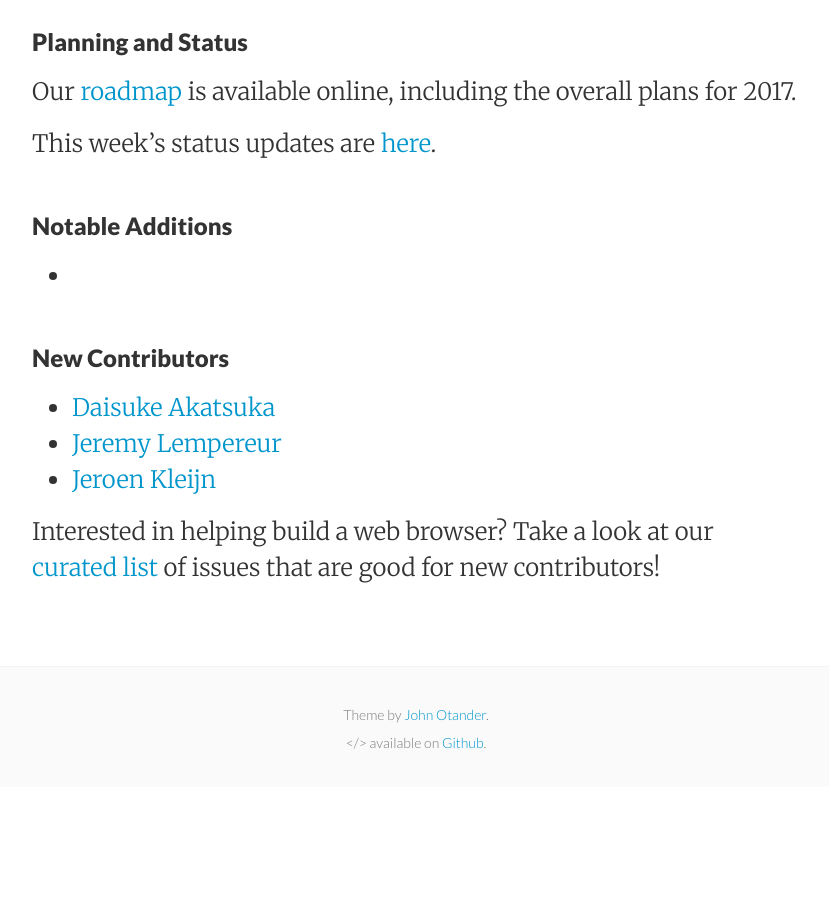
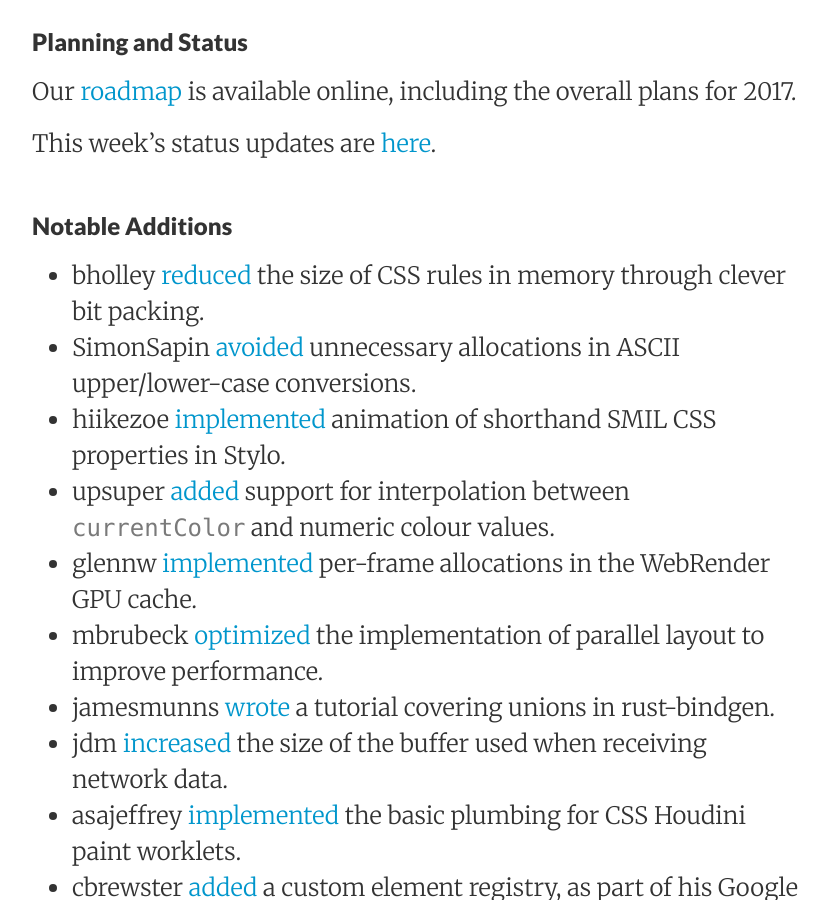
Before and after one commit to servo/blog.servo.org, a Jekyll site: the page built from _posts/2017-06-12-twis-104.md, in a window 1280 px wide and 900 px high, scrolled down 455 px. Shown: the whole window, without its empty margins (224-1053 px from the left). Built offline with Jekyll 4.4.1, drawn with Linux system fonts in a browser that asks for light colours; before the commit the page ends 1242 px from its top, so only the background shows below that; some of the changed text lies outside the part shown.

Commit message:
Notable things.

```diff
--- a/_posts/2017-06-12-twis-104.md
+++ b/_posts/2017-06-12-twis-104.md
@@ -17,7 +17,21 @@
 
 ### Notable Additions
 
--
+- bholley [reduced](https://github.com/servo/servo/pull/17281) the size of CSS rules in memory through clever bit packing.
+- SimonSapin [avoided](https://github.com/servo/string-cache/pull/189) unnecessary allocations in ASCII upper/lower-case conversions.
+- hiikezoe [implemented](https://github.com/servo/servo/pull/17228) animation of shorthand SMIL CSS properties in Stylo.
+- upsuper [added](https://github.com/servo/servo/pull/17219) support for interpolation between `currentColor` and numeric colour values.
+- glennw [implemented](https://github.com/servo/webrender/pull/1349) per-frame allocations in the WebRender GPU cache.
+- mbrubeck [optimized](https://github.com/servo/servo/pull/17192) the implementation of parallel layout to improve performance.
+- jamesmunns [wrote](https://github.com/servo/rust-bindgen/pull/737) a tutorial covering unions in rust-bindgen.
+- jdm [increased](https://github.com/servo/servo/pull/17169) the size of the buffer used when receiving network data.
+- asajeffrey [implemented](https://github.com/servo/servo/pull/17150) the basic plumbing for CSS Houdini paint worklets.
+- cbrewster [added](https://github.com/servo/servo/pull/17112) a custom element registry, as part of his Google Summer of Code project.
+- asajeffrey [removed](https://github.com/servo/servo/pull/17077) the assumption that Servo contains a single root browser context.
+- jdm [added](https://github.com/servo/servo/pull/16752) meaningful errors and error reporting to the CSS parser API.
+- gterzian [separated](https://github.com/servo/servo/pull/17068) event loop logic from the logic of running Servo's compositor.
+- nox [replaced](https://github.com/servo/servo/pull/17167) some CSS property-specific code with more generic implementations.
+- bzbarsky [reduced](https://github.com/servo/servo/pull/17242) the size of an important style system type.
 
 ### New Contributors
 
```
